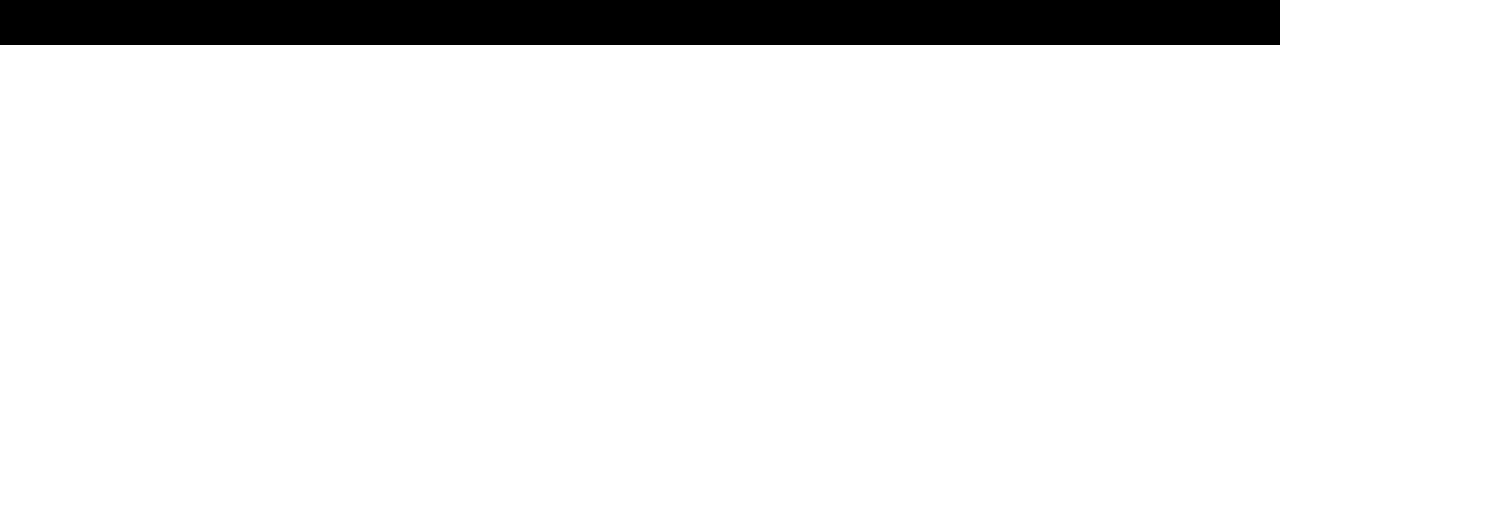
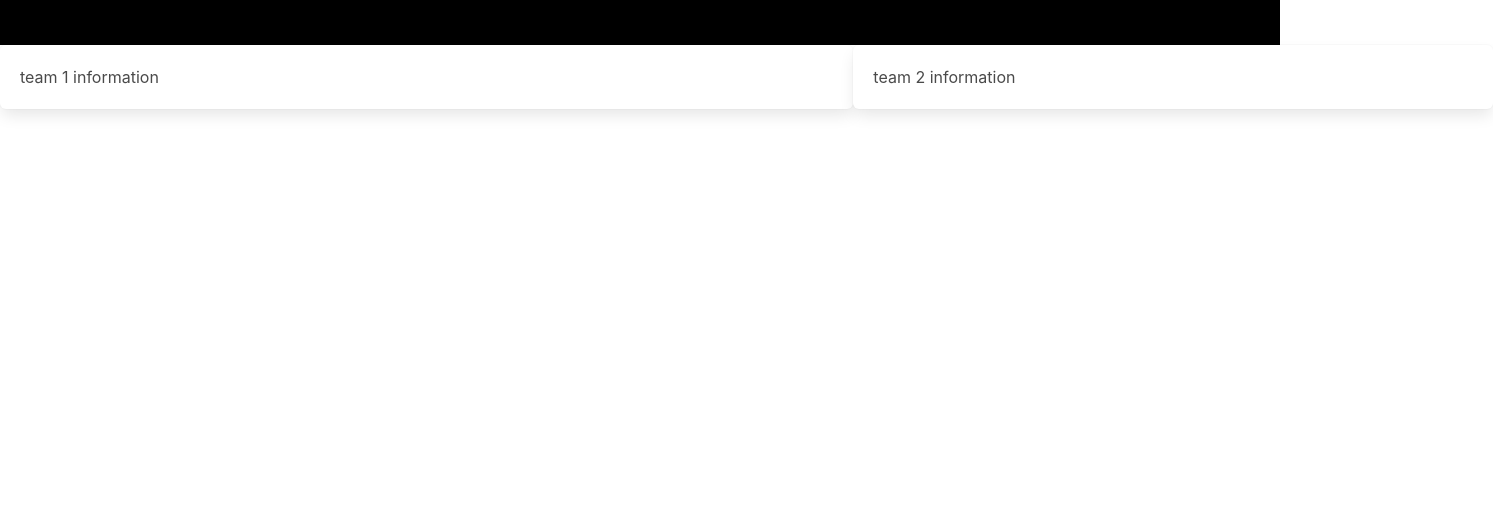
Before and after one commit to MasterOogway489/Sport-Event-Weather-Checker, a plain HTML site: page redirect.html in a window 1280 px wide. Shown: the part 281-800 px from the top of the page, 1493 px wide, since content can reach past the window. Drawn offline with nearby package versions, Linux system fonts and the light colour scheme.

Commit message:
starting work on redirect page

```diff
--- a/redirect.html
+++ b/redirect.html
@@ -39,3 +39,14 @@
           A simple container to divide your page into <strong>sections</strong>, like the one you're currently reading.
         </h2>
       </section>
+      <div class="tile is-ancestor">
+          <div class="tile is-parent">
+            <div class="tile is-child is-vertical is-8 box">
+              <p> team 1 information</p>
+            </div>
+            <div class="tile is-child is-vertical is-6 box">
+              <p> team 2 information</p>
+            </div>
+          </div>
+        </div>
+      </div>
```
Also changed, not shown: index.html (+0 -1 lines).
